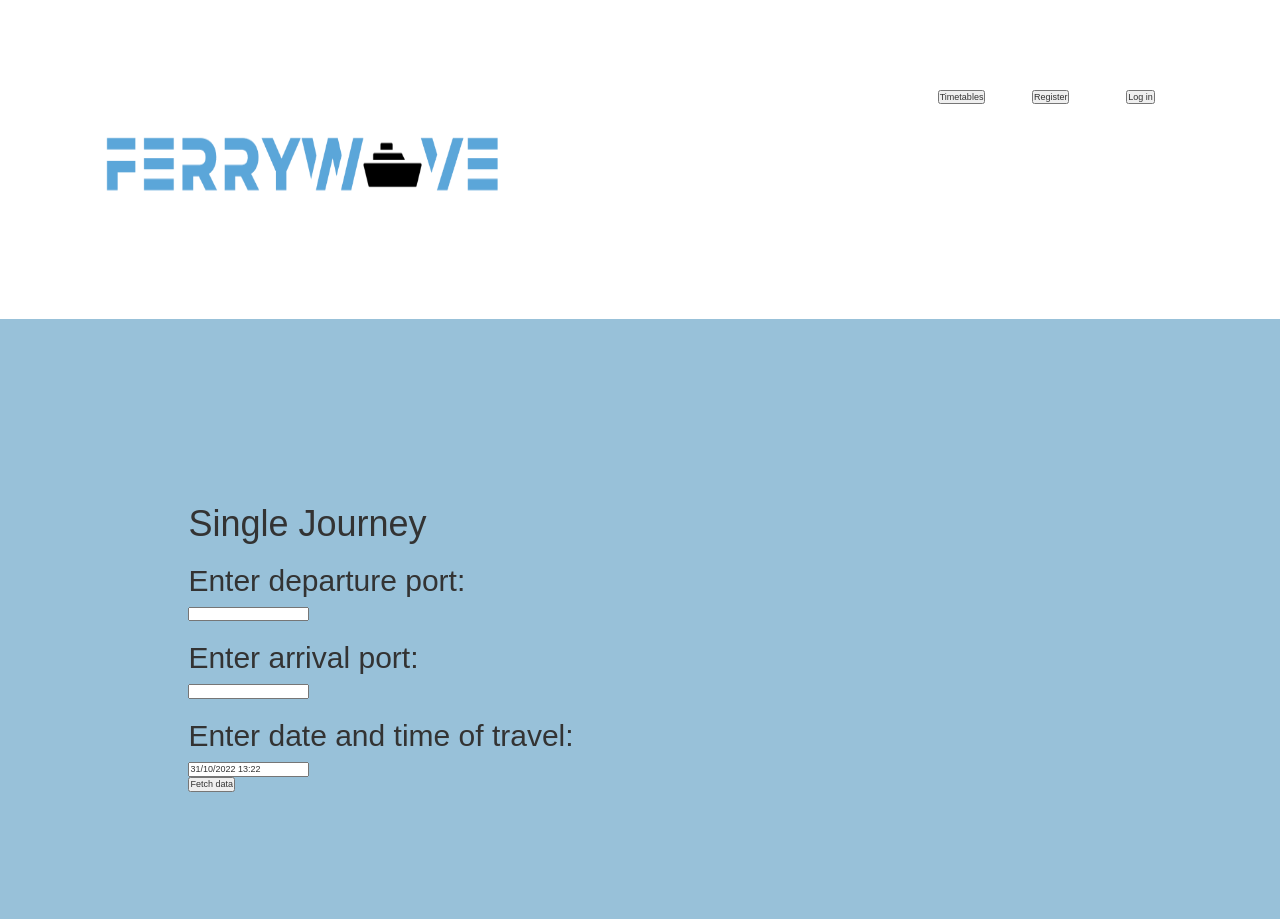
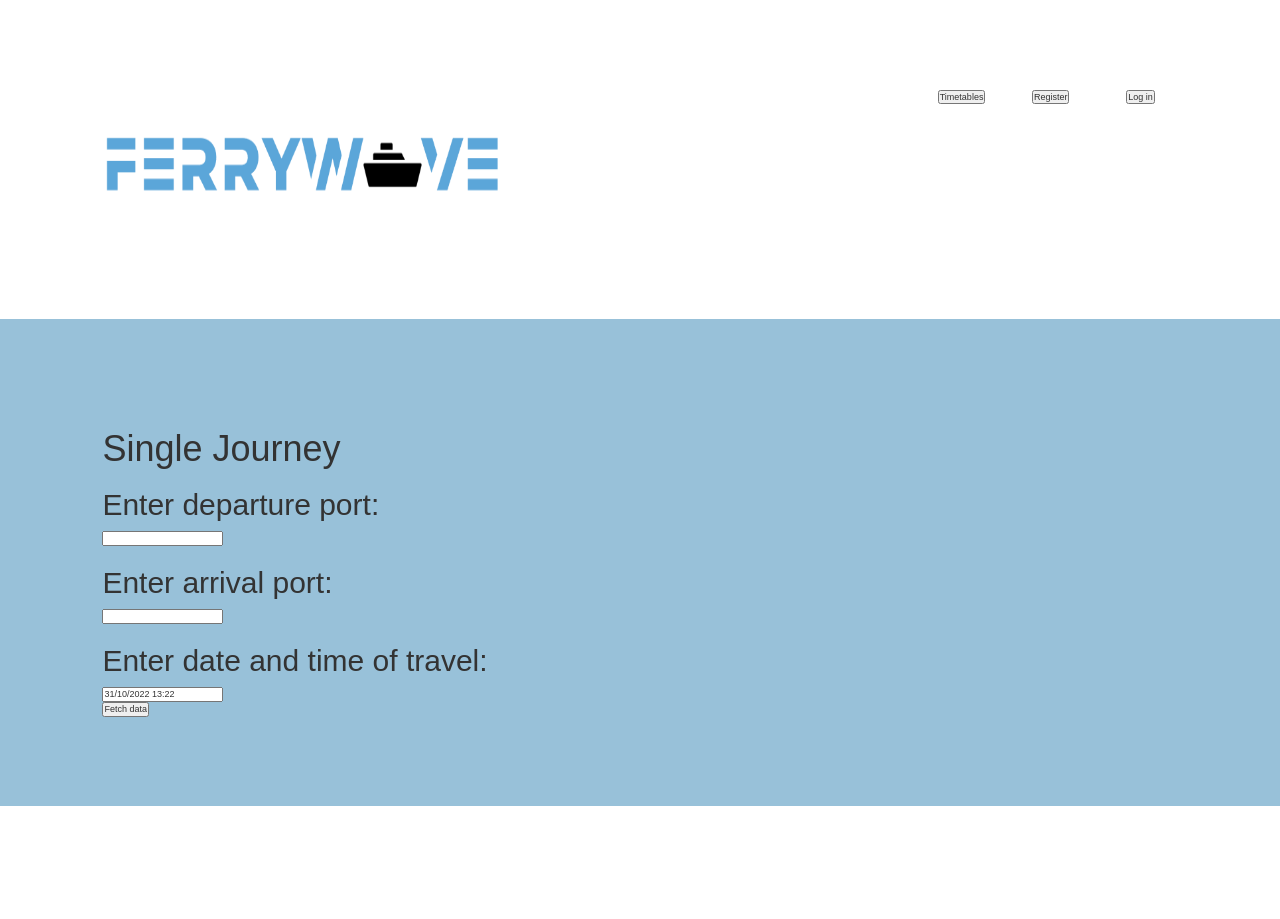
Before and after one commit to JakubWronskiUG/CS3028-FerryProject, a React (Create React App) app in the folder ferry-project/: page / in a window 1280 px wide. Shown: the top 919 px of the page. Built offline with nearby package versions, Linux system fonts and the light colour scheme.

Commit message:
fixed divs in app.js

```diff
--- a/ferry-project/src/App.js
+++ b/ferry-project/src/App.js
@@ -17,7 +17,7 @@ function App() {
 
       <div className="search">
 
-      <div className="search">
+
       <h1>Single Journey</h1>
 
       <h2>Enter departure port:</h2>
@@ -33,7 +33,7 @@ function App() {
       <AboutUs/>
       <Footer/>
     </div>
-    </div>
+
   );
 }
 
```
